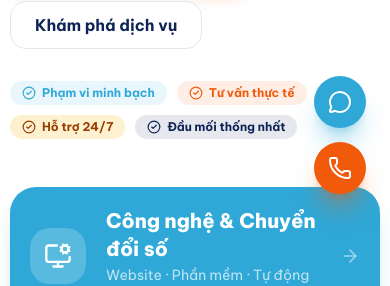
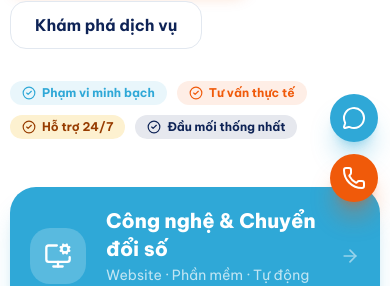
Before and after one commit to jackylehoangle/KTN_website_AISTUDIO, a Next.js app: page / in a window 390 px wide. Shown: the part 626-912 px from the top of the page. Built offline with nearby package versions, Linux system fonts and the light colour scheme; no server answers; the database is empty.

Commit message:
fix: keep contact actions safe on mobile

```diff
--- a/src/components/site/contact-dock.tsx
+++ b/src/components/site/contact-dock.tsx
@@ -3,13 +3,13 @@ import { siteConfig } from "@/config/site";
 
 export function ContactDock() {
   return (
-    <div className="fixed bottom-6 right-6 z-40 flex flex-col gap-3.5 print:hidden">
+    <div className="fixed bottom-[max(1rem,env(safe-area-inset-bottom))] right-3 z-30 flex flex-col gap-3 sm:bottom-6 sm:right-6 sm:z-40 sm:gap-3.5 print:hidden">
       <a
         href={siteConfig.zaloUrl}
         target="_blank"
         rel="noreferrer"
         aria-label="Liên hệ KTN qua Zalo"
-        className="group relative grid size-13 place-items-center rounded-full bg-cyan text-white shadow-xl shadow-cyan/35 transition-all duration-300 hover:scale-110 hover:bg-cyan/90"
+        className="group relative grid size-12 place-items-center rounded-full bg-cyan text-white shadow-xl shadow-cyan/35 transition-all duration-300 hover:scale-110 hover:bg-cyan/90 sm:size-13"
       >
         <span className="absolute -inset-1 animate-ping rounded-full bg-cyan/30" />
         <MessageCircle className="relative size-6 transition group-hover:rotate-12" />
@@ -20,7 +20,7 @@ export function ContactDock() {
       <a
         href={`tel:${siteConfig.phone}`}
         aria-label={`Gọi KTN theo số ${siteConfig.phoneDisplay}`}
-        className="group relative grid size-13 place-items-center rounded-full bg-orange text-white shadow-xl shadow-orange/35 transition-all duration-300 hover:scale-110 hover:bg-orange/90"
+        className="group relative grid size-12 place-items-center rounded-full bg-orange text-white shadow-xl shadow-orange/35 transition-all duration-300 hover:scale-110 hover:bg-orange/90 sm:size-13"
       >
         <span className="absolute -inset-1 animate-ping rounded-full bg-orange/30" />
         <Phone className="relative size-6 transition group-hover:rotate-12" />
```
